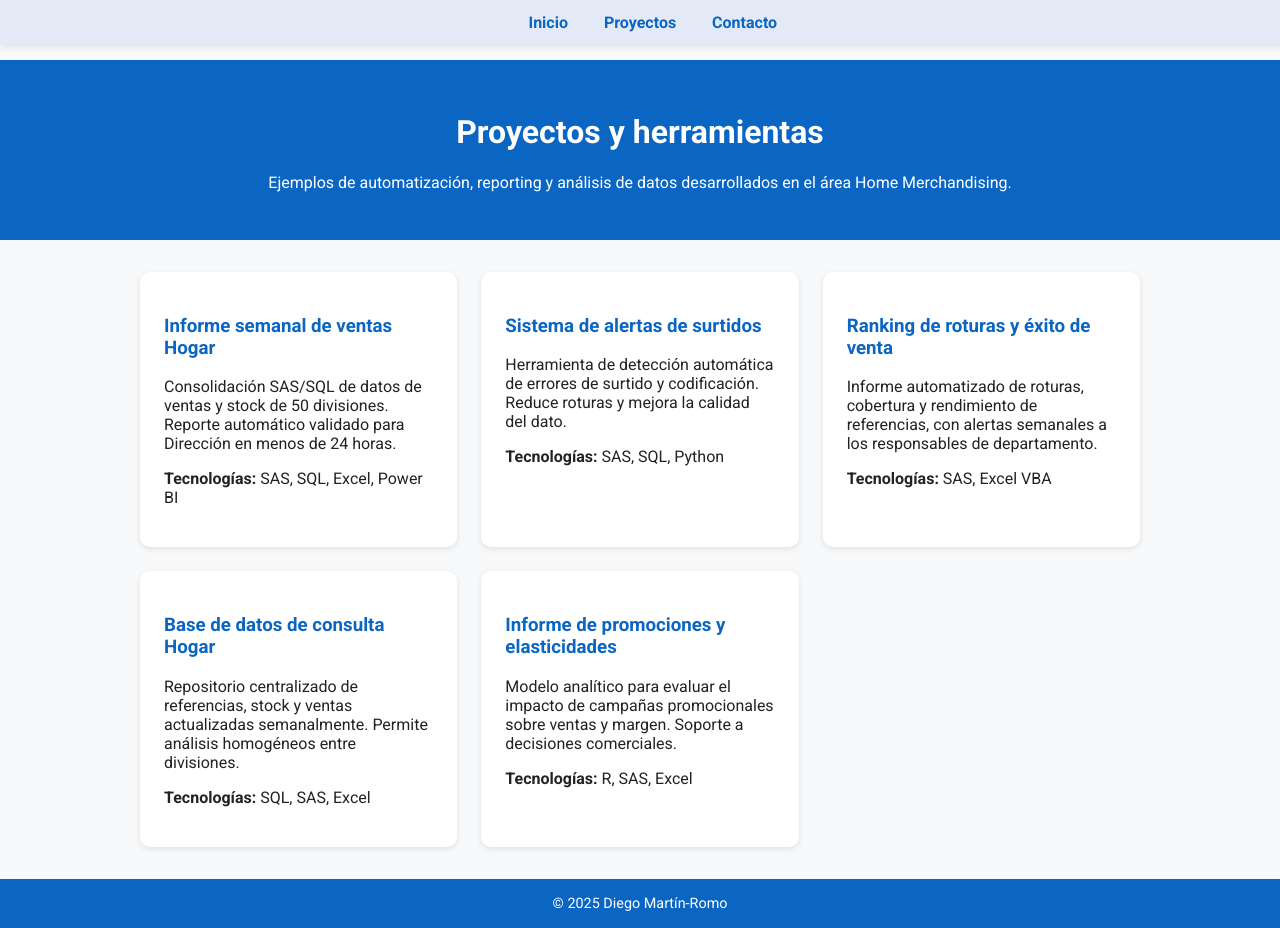
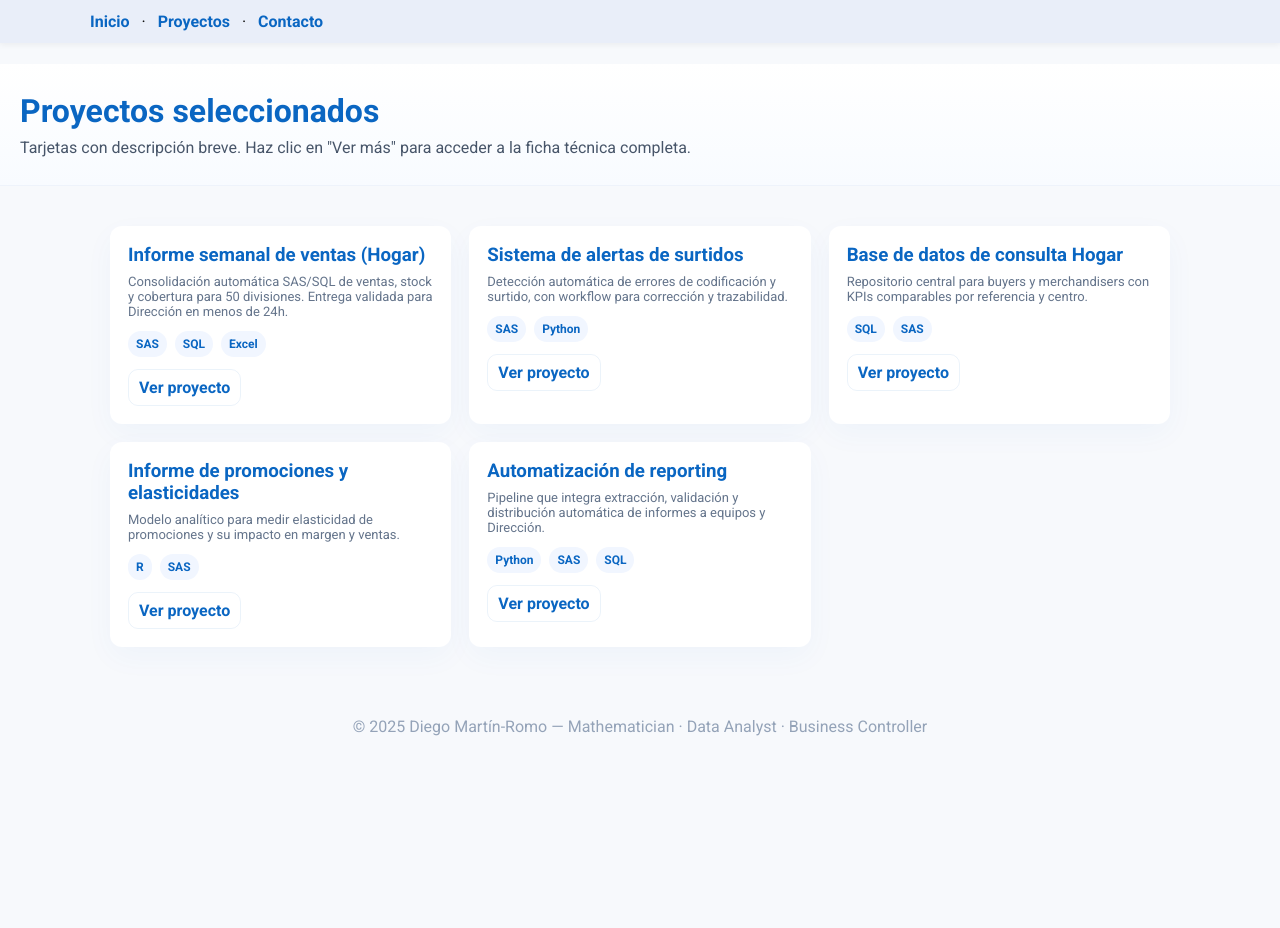
Before and after one commit to diegomartinromo/diegomartinromo.github.io, a plain HTML site: page proyectos.html in a window 1280 px wide. After the commit the page ends 800 px from the top, so only its background shows below. Drawn offline with Linux system fonts and the light colour scheme.

Commit message:
Update proyectos.html

```diff
--- a/proyectos.html
+++ b/proyectos.html
@@ -1,82 +1,79 @@
 <!DOCTYPE html>
 <html lang="es">
 <head>
-  <meta charset="UTF-8">
-  <meta name="viewport" content="width=device-width, initial-scale=1.0">
-  <title>Proyectos | Diego Martín-Romo</title>
-  <link rel="stylesheet" href="style.css">
+  <meta charset="utf-8" />
+  <meta name="viewport" content="width=device-width,initial-scale=1" />
+  <title>Proyectos — Diego Martín-Romo</title>
+  <link href="https://fonts.googleapis.com/css2?family=Roboto:wght@400;500;700&display=swap" rel="stylesheet">
   <style>
-    @import url('https://fonts.googleapis.com/css2?family=Roboto:wght@400;500;700&display=swap');
-
-    body {font-family:'Roboto',sans-serif;margin:0;background:#f8f9fa;color:#222;}
-    nav {
-      position: fixed; top:0; width:100%;
-      background:#e3eaf5; padding:0.8rem; text-align:center;
-      box-shadow:0 2px 6px rgba(0,0,0,0.1); z-index:1000;
-    }
-    nav a {margin:0 1rem; color:#0A66C2; text-decoration:none; font-weight:600;}
-    header {margin-top:60px; text-align:center; padding:2rem; color:white; background:#0A66C2;}
-    section {padding:2rem 10%; max-width:1000px; margin:auto;}
-    .grid {display:grid; grid-template-columns:repeat(auto-fit,minmax(280px,1fr)); gap:1.5rem;}
-    .card {
-      background:white; border-radius:10px; padding:1.5rem;
-      box-shadow:0 2px 6px rgba(0,0,0,0.1); transition:transform .2s;
-    }
-    .card:hover {transform:translateY(-5px);}
-    h2, h3 {color:#0A66C2;}
-    footer {text-align:center; padding:1rem; background:#0A66C2; color:white; font-size:.9rem;}
+    :root{--blue:#0A66C2;--muted:#e9eef9;--card:#fff;border-radius:12px}
+    *{box-sizing:border-box}body{font-family:'Roboto',sans-serif;margin:0;background:#f7f9fc;color:#111}
+    nav{position:fixed;top:0;left:0;right:0;background:var(--muted);padding:12px 20px;box-shadow:0 2px 6px rgba(0,0,0,0.05);z-index:1000}
+    nav .wrap{max-width:1100px;margin:0 auto;display:flex;align-items:center;gap:12px}
+    nav a{color:var(--blue);text-decoration:none;font-weight:600}
+    header{margin-top:64px;padding:28px 20px;background:linear-gradient(180deg,#fff,#f8fbff);border-bottom:1px solid #eef3fb}
+    header h1{margin:0;color:var(--blue)}
+    main{max-width:1100px;margin:20px auto;padding:20px}
+    .grid{display:grid;grid-template-columns:repeat(auto-fit,minmax(300px,1fr));gap:18px}
+    .card{background:var(--card);padding:18px;border-radius:12px;box-shadow:0 10px 30px rgba(10,102,194,0.04);transition:transform .16s}
+    .card:hover{transform:translateY(-6px)}
+    .card h3{margin:0;color:var(--blue)}
+    .meta{color:#64748b;font-size:13px;margin-top:8px}
+    .stack{margin-top:12px;display:flex;gap:8px;flex-wrap:wrap}
+    .pill{background:#f1f6ff;color:var(--blue);padding:6px 8px;border-radius:999px;font-weight:600;font-size:12px}
+    .more{display:inline-block;margin-top:12px;padding:8px 10px;border-radius:10px;background:transparent;border:1px solid rgba(10,102,194,0.08);color:var(--blue);text-decoration:none;font-weight:600}
+    footer{padding:30px;text-align:center;color:#94a3b8}
+    @media(max-width:720px){header{padding:18px}}
   </style>
 </head>
 <body>
 
-  <nav>
-    <a href="index.html">Inicio</a>
-    <a href="proyectos.html">Proyectos</a>
-    <a href="#contacto">Contacto</a>
-  </nav>
+  <nav><div class="wrap"><a href="index.html">Inicio</a> · <a href="proyectos.html">Proyectos</a> · <a href="index.html#contact">Contacto</a></div></nav>
 
   <header>
-    <h1>Proyectos y herramientas</h1>
-    <p>Ejemplos de automatización, reporting y análisis de datos desarrollados en el área Home Merchandising.</p>
+    <h1>Proyectos seleccionados</h1>
+    <p style="margin:8px 0 0;color:#475569">Tarjetas con descripción breve. Haz clic en "Ver más" para acceder a la ficha técnica completa.</p>
   </header>
 
-  <section>
+  <main>
     <div class="grid">
-      <div class="card">
-        <h3>Informe semanal de ventas Hogar</h3>
-        <p>Consolidación SAS/SQL de datos de ventas y stock de 50 divisiones. Reporte automático validado para Dirección en menos de 24 horas.</p>
-        <p><strong>Tecnologías:</strong> SAS, SQL, Excel, Power BI</p>
+      <div class="card" id="p1">
+        <h3>Informe semanal de ventas (Hogar)</h3>
+        <div class="meta">Consolidación automática SAS/SQL de ventas, stock y cobertura para 50 divisiones. Entrega validada para Dirección en menos de 24h.</div>
+        <div class="stack"><span class="pill">SAS</span><span class="pill">SQL</span><span class="pill">Excel</span></div>
+        <a class="more" href="proyecto-informe-semanal.html">Ver proyecto</a>
       </div>
 
-      <div class="card">
+      <div class="card" id="p2">
         <h3>Sistema de alertas de surtidos</h3>
-        <p>Herramienta de detección automática de errores de surtido y codificación. Reduce roturas y mejora la calidad del dato.</p>
-        <p><strong>Tecnologías:</strong> SAS, SQL, Python</p>
+        <div class="meta">Detección automática de errores de codificación y surtido, con workflow para corrección y trazabilidad.</div>
+        <div class="stack"><span class="pill">SAS</span><span class="pill">Python</span></div>
+        <a class="more" href="proyecto-alertas-surtidos.html">Ver proyecto</a>
       </div>
 
-      <div class="card">
-        <h3>Ranking de roturas y éxito de venta</h3>
-        <p>Informe automatizado de roturas, cobertura y rendimiento de referencias, con alertas semanales a los responsables de departamento.</p>
-        <p><strong>Tecnologías:</strong> SAS, Excel VBA</p>
+      <div class="card" id="p3">
+        <h3>Base de datos de consulta Hogar</h3>
+        <div class="meta">Repositorio central para buyers y merchandisers con KPIs comparables por referencia y centro.</div>
+        <div class="stack"><span class="pill">SQL</span><span class="pill">SAS</span></div>
+        <a class="more" href="proyecto-base-hogar.html">Ver proyecto</a>
       </div>
 
-      <div class="card">
-        <h3>Base de datos de consulta Hogar</h3>
-        <p>Repositorio centralizado de referencias, stock y ventas actualizadas semanalmente. Permite análisis homogéneos entre divisiones.</p>
-        <p><strong>Tecnologías:</strong> SQL, SAS, Excel</p>
+      <div class="card" id="p4">
+        <h3>Informe de promociones y elasticidades</h3>
+        <div class="meta">Modelo analítico para medir elasticidad de promociones y su impacto en margen y ventas.</div>
+        <div class="stack"><span class="pill">R</span><span class="pill">SAS</span></div>
+        <a class="more" href="proyecto-elasticidades.html">Ver proyecto</a>
       </div>
 
-      <div class="card">
-        <h3>Informe de promociones y elasticidades</h3>
-        <p>Modelo analítico para evaluar el impacto de campañas promocionales sobre ventas y margen. Soporte a decisiones comerciales.</p>
-        <p><strong>Tecnologías:</strong> R, SAS, Excel</p>
+      <div class="card" id="p5">
+        <h3>Automatización de reporting</h3>
+        <div class="meta">Pipeline que integra extracción, validación y distribución automática de informes a equipos y Dirección.</div>
+        <div class="stack"><span class="pill">Python</span><span class="pill">SAS</span><span class="pill">SQL</span></div>
+        <a class="more" href="proyecto-automation-reporting.html">Ver proyecto</a>
       </div>
     </div>
-  </section>
+  </main>
 
-  <footer>
-    © 2025 Diego Martín-Romo
-  </footer>
-
+  <footer>© 2025 Diego Martín-Romo — Mathematician · Data Analyst · Business Controller</footer>
 </body>
 </html>
```
